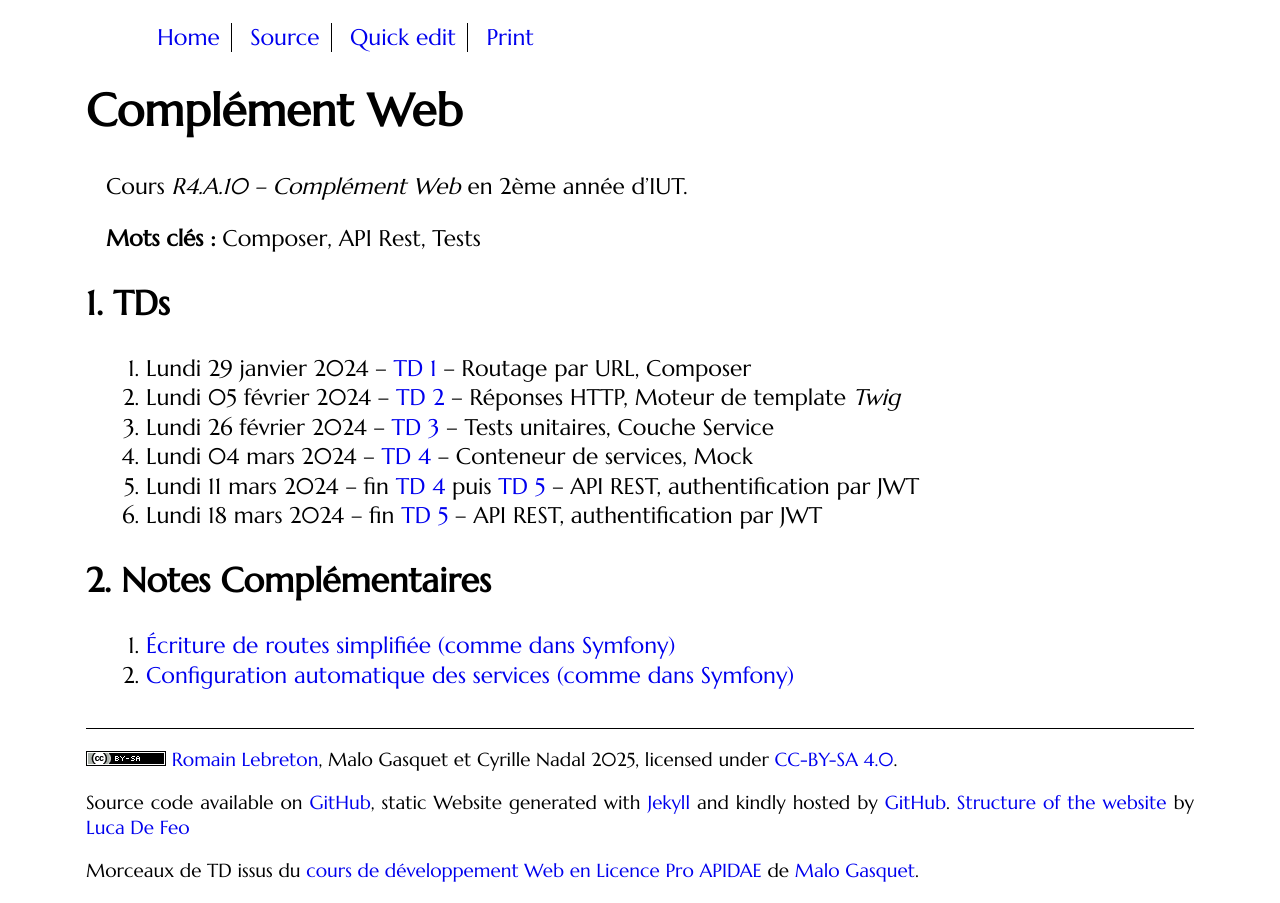
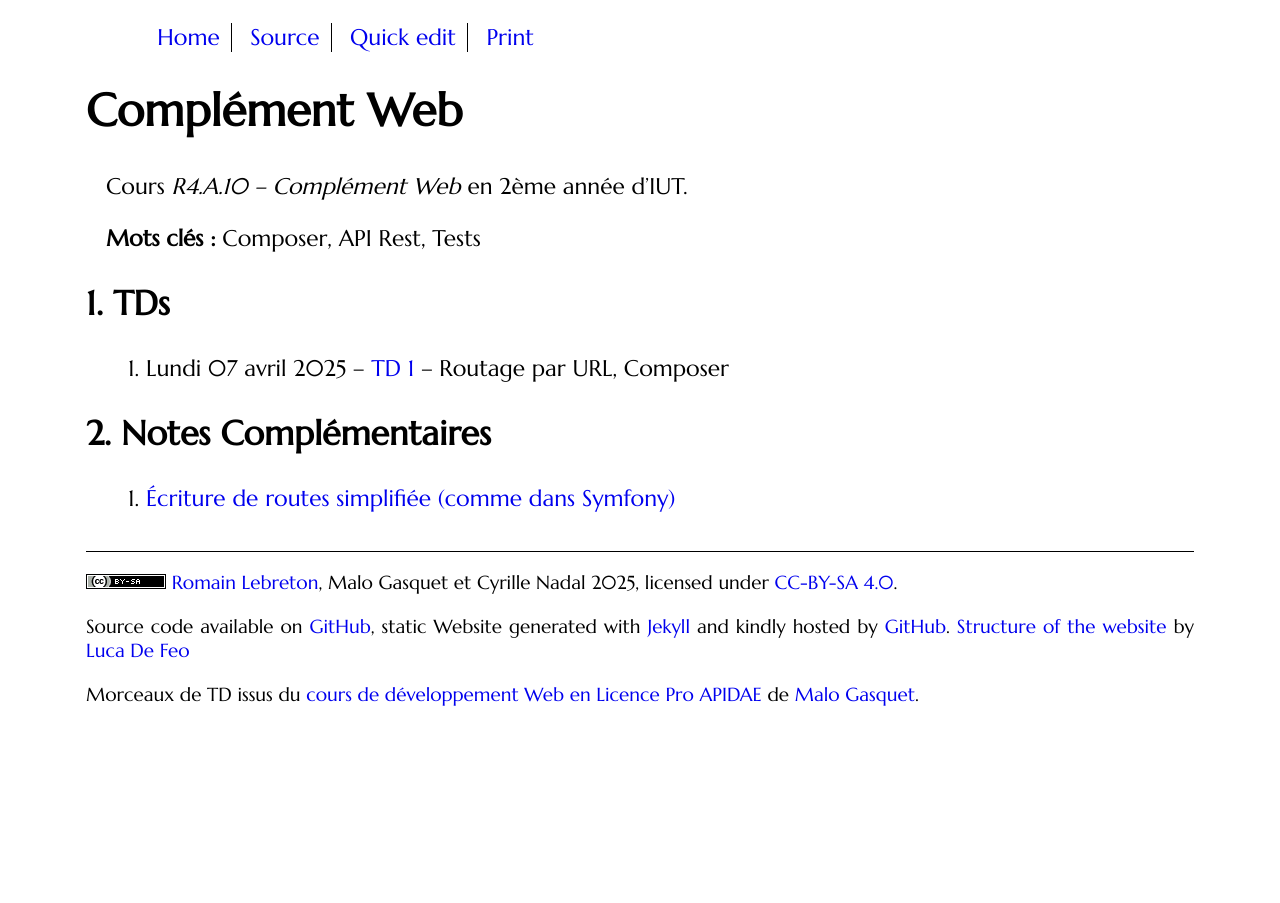
Before and after one commit to romainlebreton/R4.A.10-ComplementWeb, a Jekyll site: the page built from index.md, in a window 1280 px wide. Built offline with Jekyll 4.4.1, drawn with Linux system fonts in a browser that asks for light colours; some web fonts are replaced.

Commit message:
Màj 24-25

```diff
--- a/index.md
+++ b/index.md
@@ -16,13 +16,17 @@ Cours *R4.A.10 -- Complément Web* en
 
 <!-- ### Mise en place d'une API REST -->
 
-1. Lundi 29 janvier 2024 -- [TD 1](tutorials/tutorial1) -- Routage par URL, Composer
+1. Lundi 07 avril 2025 -- [TD 1](tutorials/tutorial1) -- Routage par URL, Composer
+
+<!--
+
 2. Lundi 05 février 2024 -- [TD 2](tutorials/tutorial2) -- Réponses HTTP, Moteur de template *Twig*
-1. Lundi 26 février 2024 -- [TD 3](tutorials/tutorial_tests_1) -- Tests unitaires, Couche Service
-2. Lundi 04 mars 2024 -- [TD 4](tutorials/tutorial_tests_2) -- Conteneur de services, Mock
-2. Lundi 11 mars 2024 -- fin [TD 4](tutorials/tutorial_tests_2) puis [TD 5](tutorials/tutorial3) -- API REST, authentification par JWT
-3. Lundi 18 mars 2024 -- fin [TD 5](tutorials/tutorial3) -- API REST, authentification par JWT
+3. Lundi 26 février 2024 -- [TD 3](tutorials/tutorial_tests_1) -- Tests unitaires, Couche Service
+4. Lundi 04 mars 2024 -- [TD 4](tutorials/tutorial_tests_2) -- Conteneur de services, Mock
+5. Lundi 11 mars 2024 -- fin [TD 4](tutorials/tutorial_tests_2) puis [TD 5](tutorials/tutorial3) -- API REST, authentification par JWT
+6. Lundi 18 mars 2024 -- fin [TD 5](tutorials/tutorial3) -- API REST, authentification par JWT
 
+-->
 
 <!--
 ## SAÉ du Parcours A
```
Also changed, not shown: other parts of index.md (+6 -1 lines), Gemfile.lock, 1 other file.
